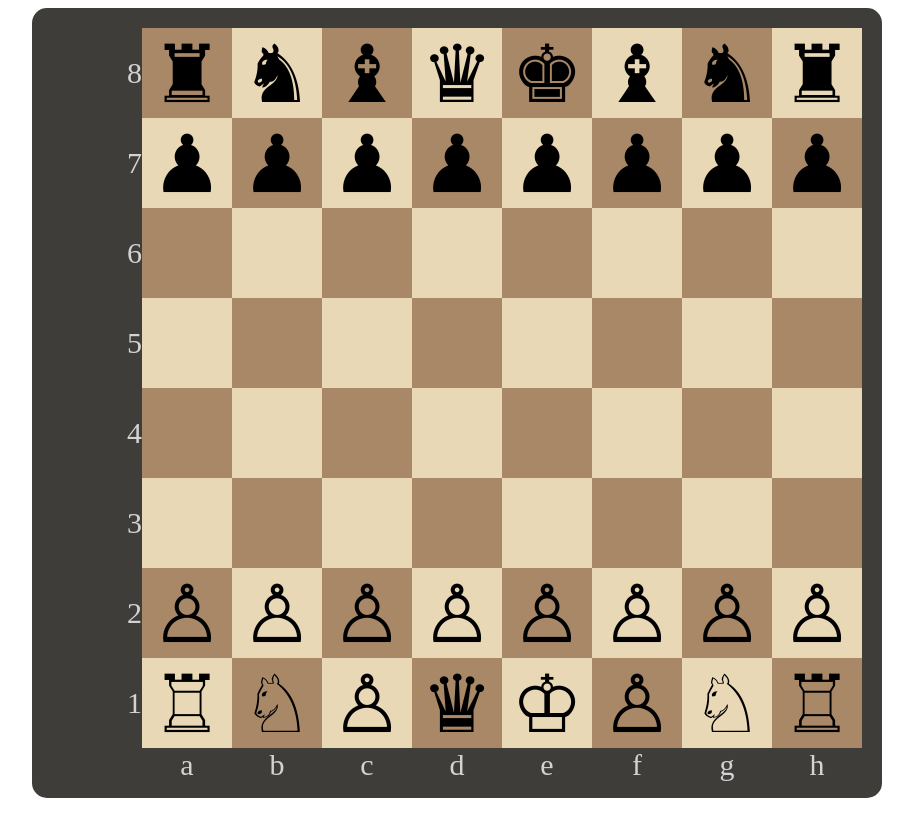
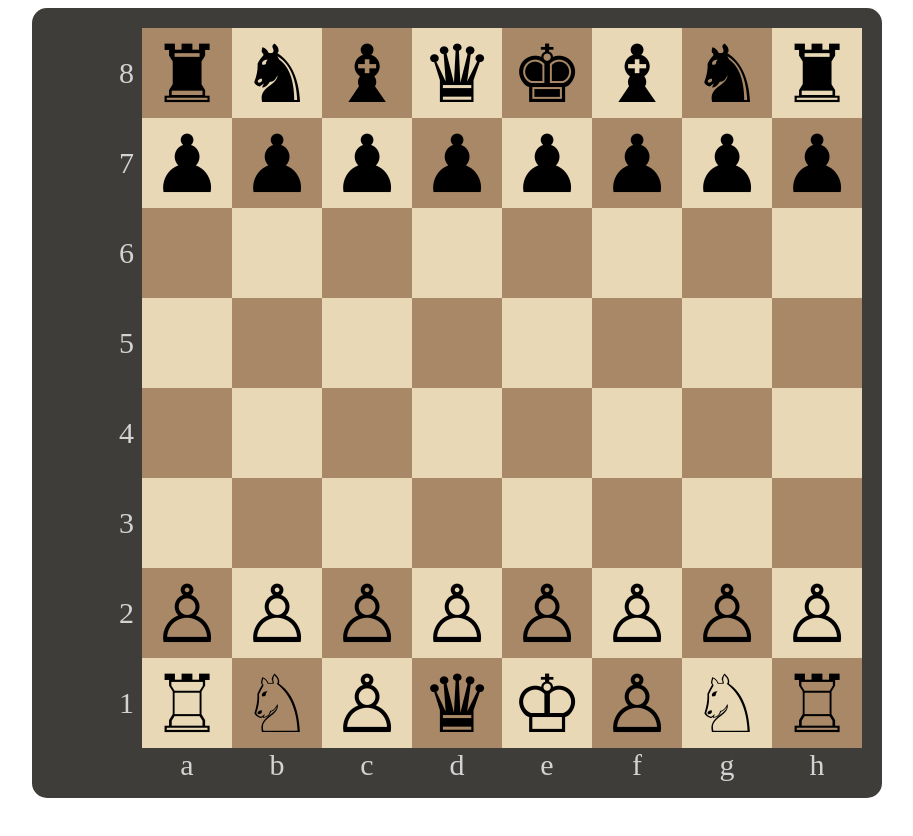
Before and after one commit to sarajlija00/Chess, a plain HTML site: page index.html in a window 1280 px wide. Shown: the whole page, without its empty margins (183-1096 px from the left). Drawn offline with Linux system fonts and the light colour scheme.

Commit message:
correction

```diff
--- a/index.html
+++ b/index.html
@@ -12,7 +12,7 @@
     <body>
         <div class="container">
             <div class="padding">
-                <div class="chees-field text-box number">8</div>
+                <div class="chees-field text-box number"><span class="number-span">8</span></div>
                 <div class="chees-field field-black">&#x265c</div>
                 <div class="chees-field field-white">&#x265e</div>
                 <div class="chees-field field-black">&#x265d</div>
@@ -22,7 +22,7 @@
                 <div class="chees-field field-black">&#x265e</div>
                 <div class="chees-field field-white">&#x265c</div>
 
-                <div class="chees-field text-box number">7</div>
+                <div class="chees-field text-box number"><span class="number-span">7</span></div>
                 <div class="chees-field field-white">&#x265f</div>
                 <div class="chees-field field-black">&#x265f</div>
                 <div class="chees-field field-white">&#x265f</div>
@@ -32,7 +32,7 @@
                 <div class="chees-field field-white">&#x265f</div>
                 <div class="chees-field field-black">&#x265f</div>
 
-                <div class="chees-field text-box number">6</div>
+                <div class="chees-field text-box number"><span class="number-span">6</span></div>
                 <div class="chees-field field-black"></div>
                 <div class="chees-field field-white"></div>
                 <div class="chees-field field-black"></div>
@@ -42,7 +42,7 @@
                 <div class="chees-field field-black"></div>
                 <div class="chees-field field-white"></div>
 
-                <div class="chees-field text-box number">5</div>
+                <div class="chees-field text-box number"><span class="number-span">5</span></div>
                 <div class="chees-field field-white"></div>
                 <div class="chees-field field-black"></div>
                 <div class="chees-field field-white"></div>
@@ -52,7 +52,7 @@
                 <div class="chees-field field-white"></div>
                 <div class="chees-field field-black"></div>
 
-                <div class="chees-field text-box number">4</div>
+                <div class="chees-field text-box number"><span class="number-span">4</span></div>
                 <div class="chees-field field-black"></div>
                 <div class="chees-field field-white"></div>
                 <div class="chees-field field-black"></div>
@@ -62,7 +62,7 @@
                 <div class="chees-field field-black"></div>
                 <div class="chees-field field-white"></div>
 
-                <div class="chees-field text-box number">3</div>
+                <div class="chees-field text-box number"><span class="number-span">3</span></div>
                 <div class="chees-field field-white"></div>
                 <div class="chees-field field-black"></div>
                 <div class="chees-field field-white"></div>
@@ -73,7 +73,7 @@
                 <div class="chees-field field-black"></div>
 
 
-                <div class="chees-field text-box number">2</div>
+                <div class="chees-field text-box number"><span class="number-span">2</span></div>
                 <div class="chees-field field-black">&#x2659</div>
                 <div class="chees-field field-white">&#x2659</div>
                 <div class="chees-field field-black">&#x2659</div>
@@ -83,7 +83,7 @@
                 <div class="chees-field field-black">&#x2659</div>
                 <div class="chees-field field-white">&#x2659</div>
 
-                <div class="chees-field text-box number">1</div>
+                <div class="chees-field text-box number"><span class="number-span">1</span></div>
                 <div class="chees-field field-white">&#x2656</div>
                 <div class="chees-field field-black">&#x2658</div>
                 <div class="chees-field field-white">&#x2659</div>
--- a/style/main.css
+++ b/style/main.css
@@ -32,5 +32,7 @@
 .number {
     text-align: right;
     line-height: 90px;
-
 }
+.number-span {
+    margin-right: 8px;
+}
```
